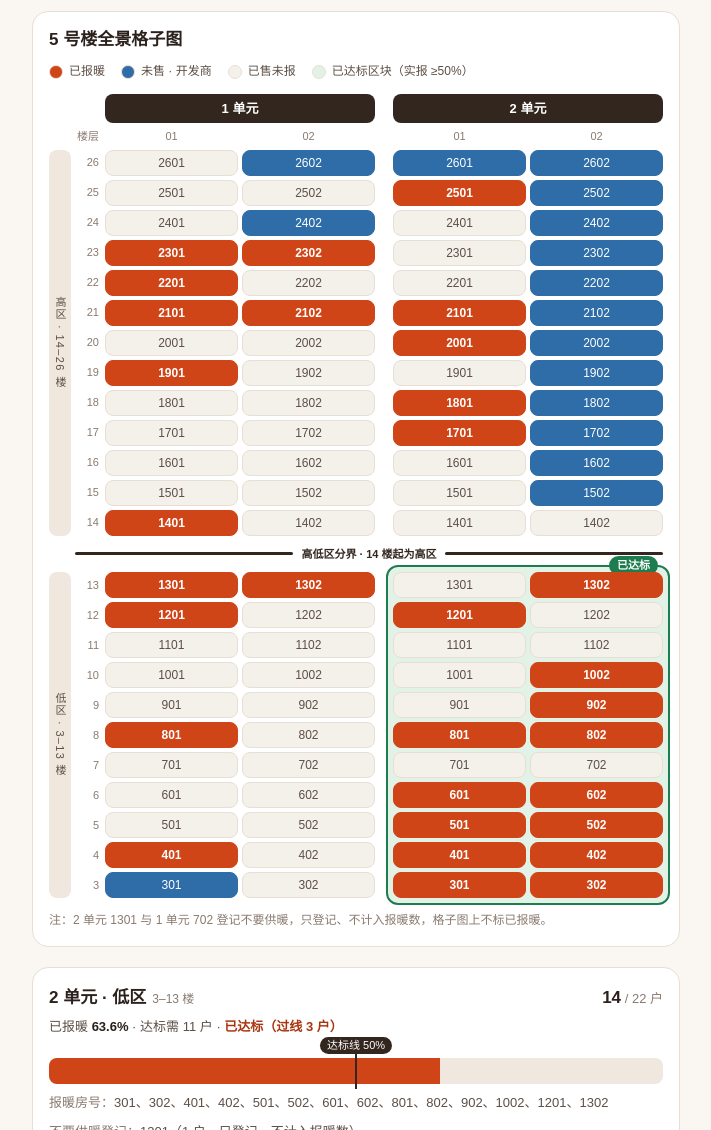
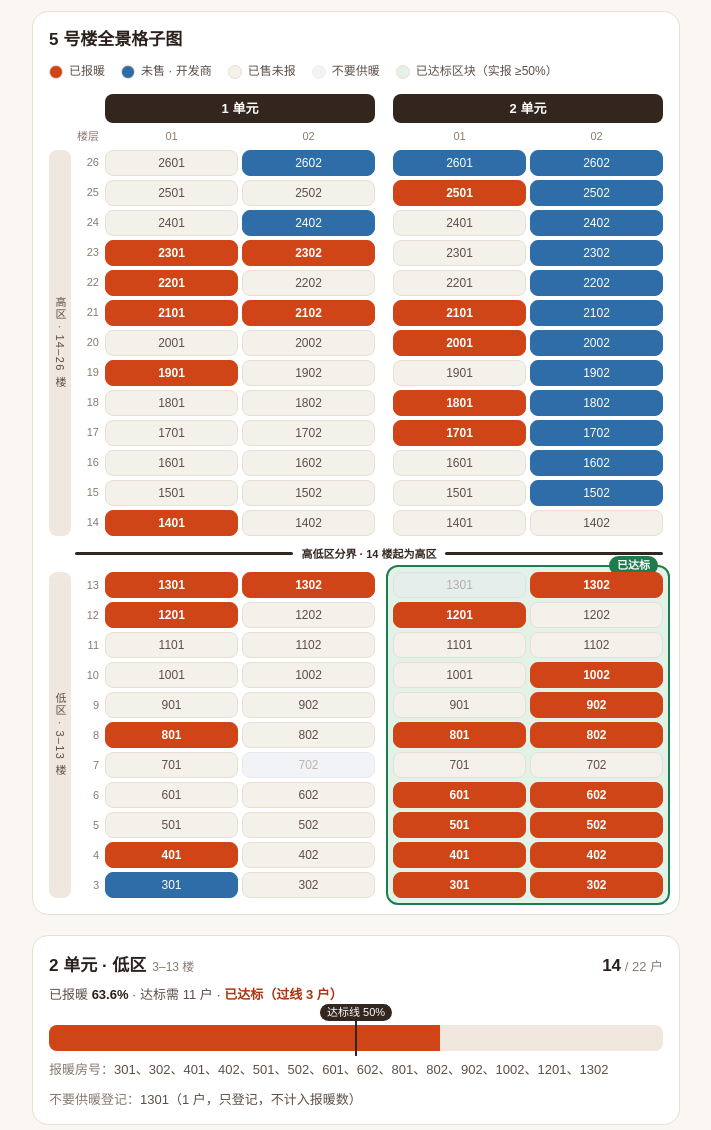
Before and after one commit to luosheng1042-source/dongchenfu-heating, a plain HTML site: page index.html in a window 1280 px wide. Shown: the part 6503-7633 px from the top of the page, without its empty margins (284-995 px from the left). Drawn offline with Linux system fonts and the light colour scheme.

Commit message:
heating-page-update

```diff
--- a/index.html
+++ b/index.html
@@ -201,6 +201,12 @@
         border-color: var(--dev);
         color: var(--panel);
       }
+      .cell.noheat {
+        background: #e7ebf0;
+        border-color: #d3dae2;
+        color: var(--ink-3);
+        opacity: .55;
+      }
       .cell .you {
         position: absolute;
         top: -7px;
@@ -246,6 +252,7 @@
         white-space: nowrap;
       }
       .sw-pass { background: var(--pass-tint); border-color: var(--pass); }
+      .sw-noheat { background: #e7ebf0; border-color: #d3dae2; opacity: .55; }
       .block-bg {
         position: absolute;
         grid-column: 6 / 8;
@@ -1205,9 +1212,10 @@
           <span class="item"><span class="sw sw-hot"></span>已报暖</span>
           <span class="item"><span class="sw sw-dev"></span>未售 · 开发商</span>
           <span class="item"><span class="sw sw-idle"></span>已售未报</span>
+          <span class="item"><span class="sw sw-noheat"></span>不要供暖</span>
           <span class="item"><span class="sw sw-pass"></span>已达标区块（实报 ≥50%）</span>
         </div>
-        <div class="board" role="img" aria-label="5号楼全景格子图：橙红色为已报暖共31户，蓝色为未售开发商持有共16套，浅灰为已售未报">
+        <div class="board" role="img" aria-label="5号楼全景格子图：橙红色为已报暖共31户，蓝色为未售开发商持有共16套，浅灰为已售未报，虚化淡色为登记不要供暖共2户">
           <div></div><div></div>
           <div class="b-unit" style="grid-column:3/5">1 单元</div>
           <div></div>
@@ -1299,7 +1307,7 @@
           <div class="cell hot">1301</div>
           <div class="cell hot">1302</div>
           <div></div>
-          <div class="cell">1301</div>
+          <div class="cell noheat">1301</div>
           <div class="cell hot">1302</div>
           <div class="b-floor">12</div>
           <div class="cell hot">1201</div>
@@ -1333,7 +1341,7 @@
           <div class="cell hot">802</div>
           <div class="b-floor">7</div>
           <div class="cell">701</div>
-          <div class="cell">702</div>
+          <div class="cell noheat">702</div>
           <div></div>
           <div class="cell">701</div>
           <div class="cell">702</div>
@@ -1363,7 +1371,6 @@
           <div class="cell hot">302</div>
           <div class="block-bg" aria-hidden="true"><span class="pass-tag">已达标</span></div>
         </div>
-        <p class="board-note">注：2 单元 1301 与 1 单元 702 登记不要供暖，只登记、不计入报暖数，格子图上不标已报暖。</p>
       </section>
 
       <section class="zone" aria-label="2单元低区">
```
